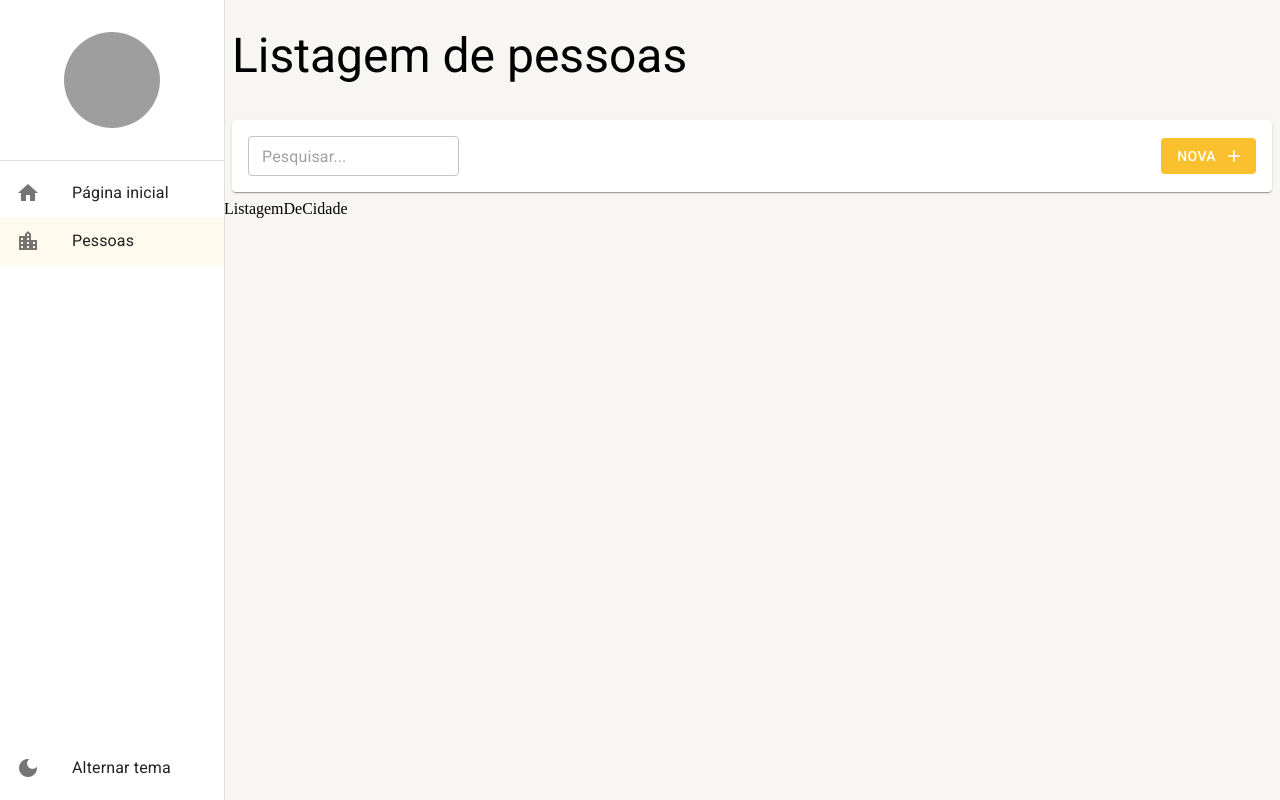
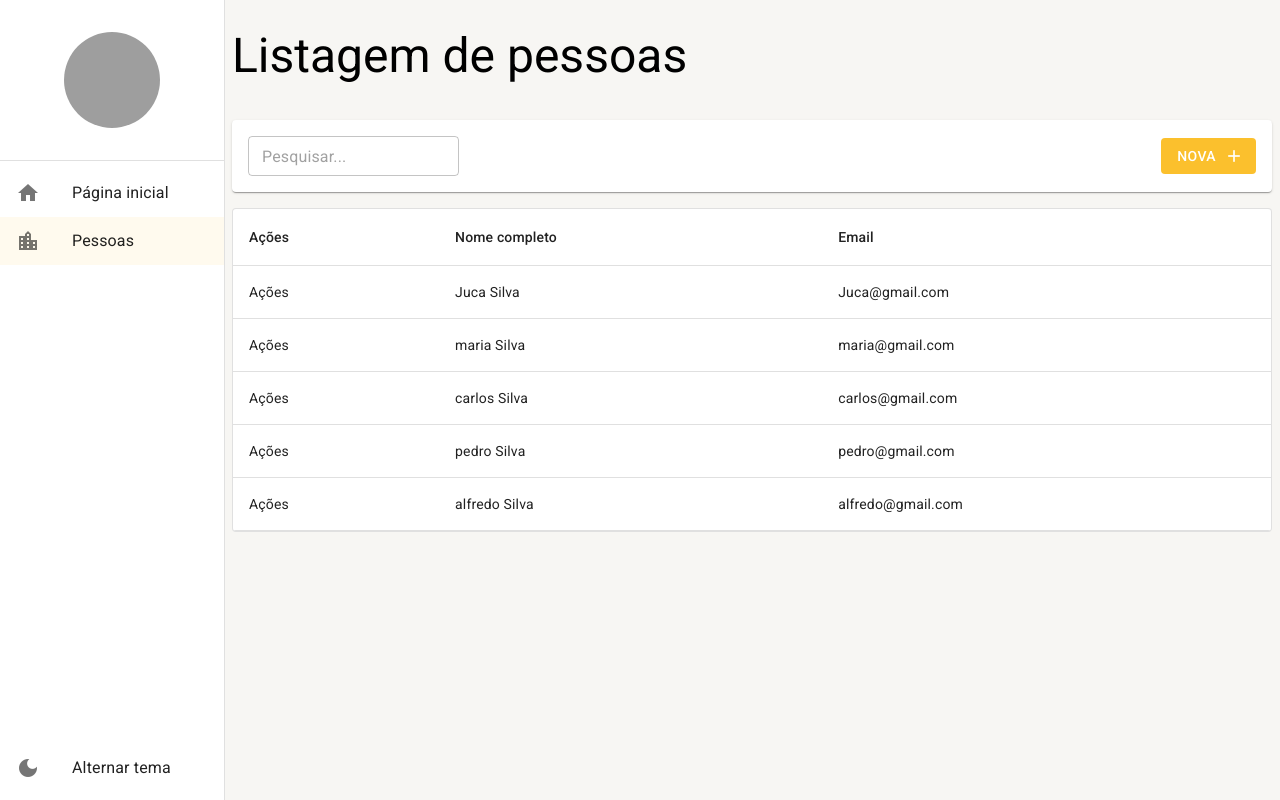
Before and after one commit to DigitalHDR/react-mui-typescript, a React (Create React App) app: page /pessoas in a window 1280 px wide. Built offline with nearby package versions, Linux system fonts and the light colour scheme; data requests are answered from the project's data file; grey boxes are pictures that could not be loaded.

Commit message:
add tabela de pessas

```diff
--- a/mock/database.json
+++ b/mock/database.json
@@ -5,6 +5,30 @@
       "cidadeId": 1,
       "email": "Juca@gmail.com",
       "nomeCompleto": "Juca Silva"
+    },
+    {
+      "id": 2,
+      "cidadeId": 1,
+      "email": "maria@gmail.com",
+      "nomeCompleto": "maria Silva"
+    },
+    {
+      "id": 3,
+      "cidadeId": 1,
+      "email": "carlos@gmail.com",
+      "nomeCompleto": "carlos Silva"
+    },
+    {
+      "id": 4,
+      "cidadeId": 1,
+      "email": "pedro@gmail.com",
+      "nomeCompleto": "pedro Silva"
+    },
+    {
+      "id": 5,
+      "cidadeId": 1,
+      "email": "alfredo@gmail.com",
+      "nomeCompleto": "alfredo Silva"
     }
   ]
 }
--- a/src/pages/pessoas/ListagemDePessoas.tsx
+++ b/src/pages/pessoas/ListagemDePessoas.tsx
@@ -1,26 +1,49 @@
-import { useEffect, useMemo } from 'react'
+import { useEffect, useMemo, useState } from 'react'
+import {
+  Paper,
+  Table,
+  TableBody,
+  TableCell,
+  TableContainer,
+  TableHead,
+  TableRow,
+} from '@mui/material'
 import { useSearchParams } from 'react-router-dom'
 
-import { PessoasSesvices } from '../../shared/services/api/pessoas/PessoasSesvices'
+import {
+  IListagemPessoas,
+  PessoasSesvices,
+} from '../../shared/services/api/pessoas/PessoasSesvices'
 import { FerramentasDaListagem } from '../../shared/components'
 import { LayoutBaseDePagina } from '../../shared/layouts'
 import { useDebounce } from '../../shared/hooks'
 
 export const ListagemDePessoas: React.FC = () => {
   const [searchParams, setSearchParams] = useSearchParams()
-  const { debounce } = useDebounce(1000, false)
+  const { debounce } = useDebounce()
+
+  const [rows, setRows] = useState<IListagemPessoas[]>([])
+  const [isLoading, setIsLoading] = useState(true)
+  const [totalCount, setTotalCount] = useState(0)
 
   const busca = useMemo(() => {
     return searchParams.get('busca') || ''
   }, [searchParams])
 
   useEffect(() => {
+    setIsLoading(true)
+
     debounce(() => {
       PessoasSesvices.getAll(1, busca).then(result => {
+        setIsLoading(false)
+
         if (result instanceof Error) {
           alert(result.message)
         } else {
           console.log(result)
+
+          setTotalCount(result.totalCount)
+          setRows(result.data)
         }
       })
     })
@@ -40,7 +63,26 @@ export const ListagemDePessoas: React.FC = () => {
         />
       }
     >
-      ListagemDeCidade
+      <TableContainer component={Paper} variant="outlined" sx={{m: 1, width: 'auto'}}>
+        <Table>
+          <TableHead>
+            <TableRow>
+              <TableCell>Ações</TableCell>
+              <TableCell>Nome completo</TableCell>
+              <TableCell>Email</TableCell>
+            </TableRow>
+          </TableHead>
+          <TableBody>
+            {rows.map((row, index) => (
+              <TableRow key={index}>
+                <TableCell>Ações</TableCell>
+                <TableCell>{row.nomeCompleto}</TableCell>
+                <TableCell>{row.email}</TableCell>
+              </TableRow>
+            ))}
+          </TableBody>
+        </Table>
+      </TableContainer>
     </LayoutBaseDePagina>
   )
 }
--- a/src/shared/services/api/pessoas/PessoasSesvices.ts
+++ b/src/shared/services/api/pessoas/PessoasSesvices.ts
@@ -1,14 +1,14 @@
 import { Environment } from '../../../environment'
 import { Api } from '../axios-config'
 
-interface IListagemPessoas {
+export interface IListagemPessoas {
   id: number
   email: string
   cidadeId: number
   nomeCompleto: string
 }
 
-interface IDetalhePessoas {
+export interface IDetalhePessoas {
   id: number
   email: string
   cidadeId: number
```
